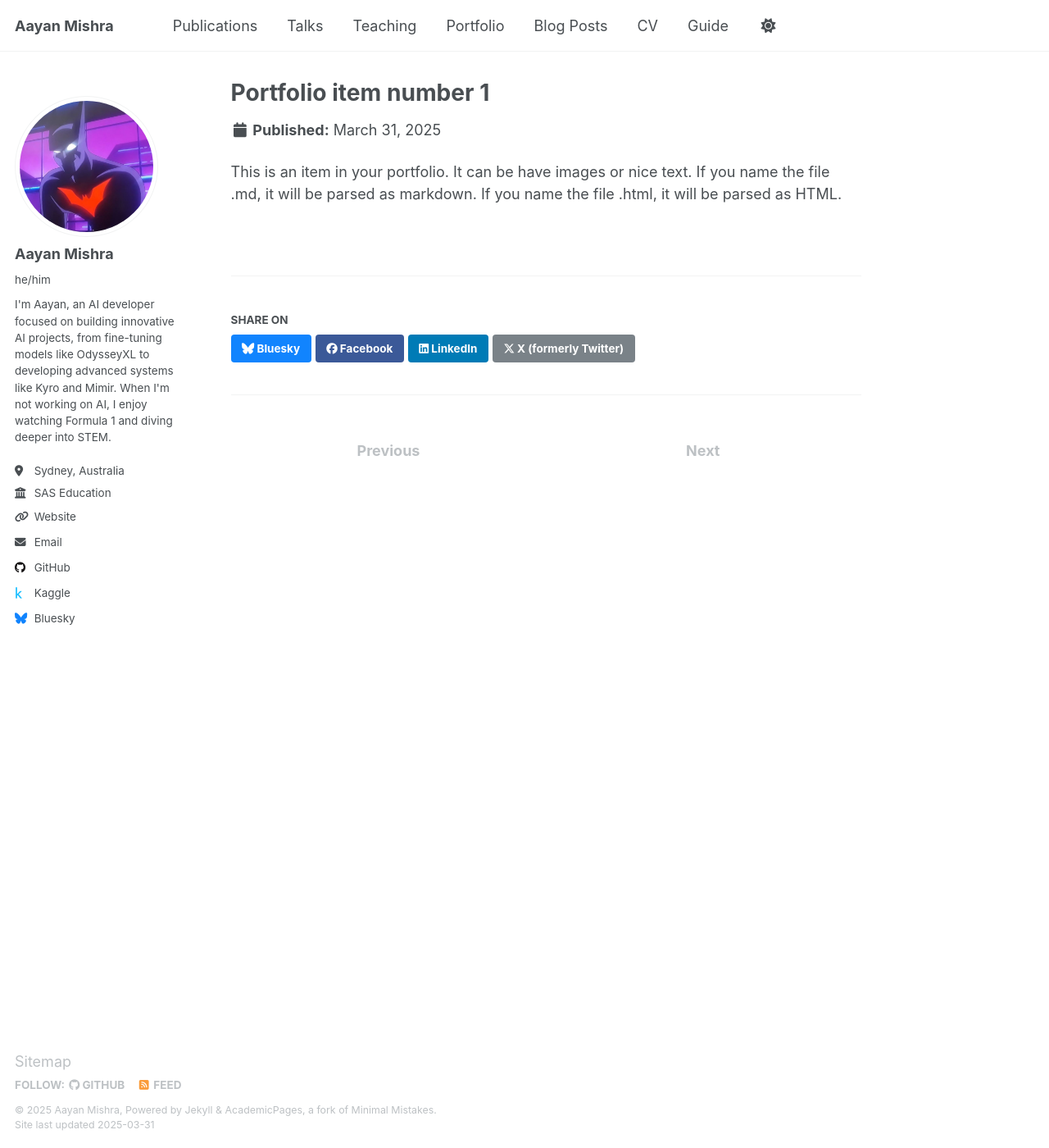
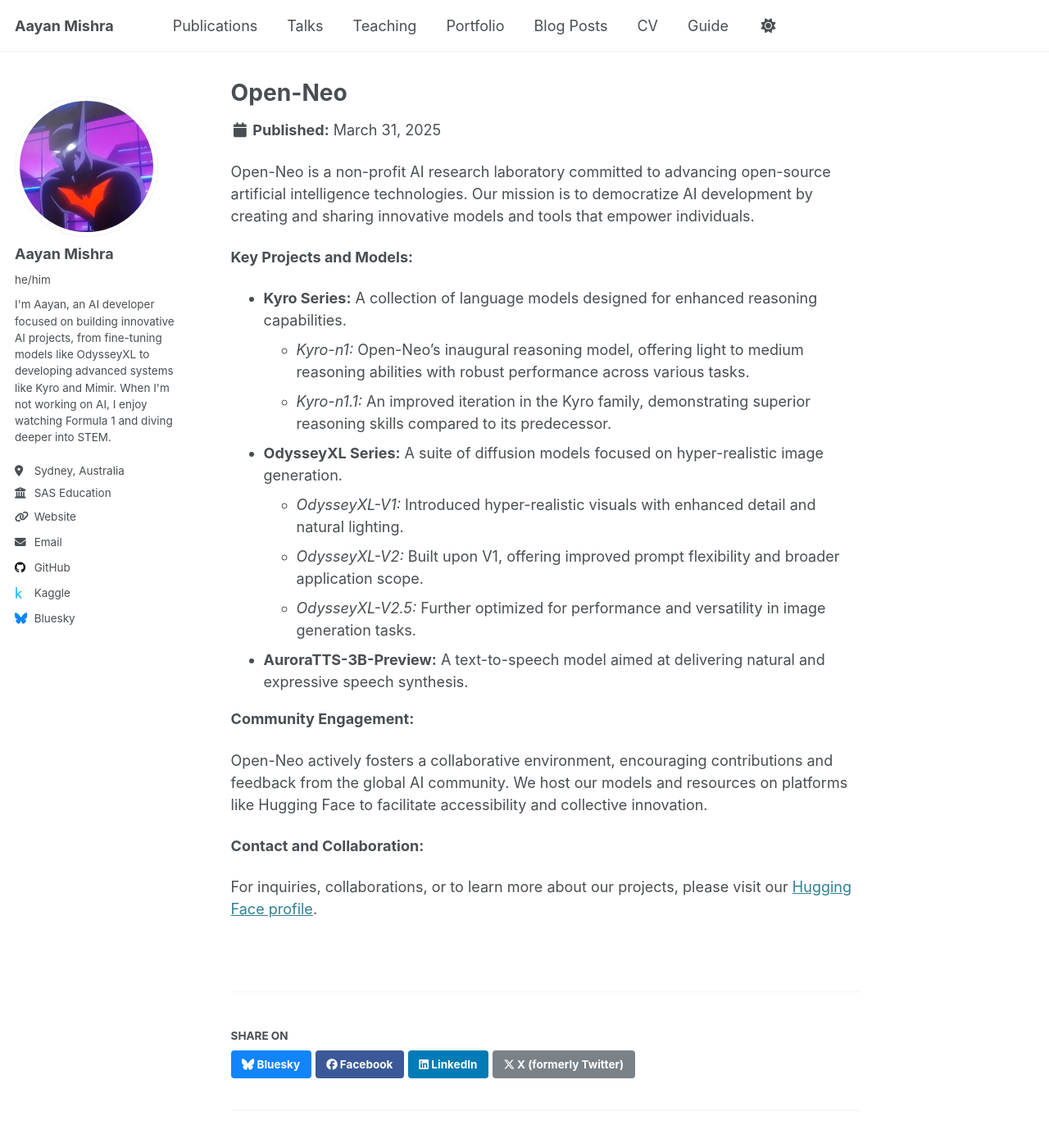
Before and after one commit to Aayan-Mishra/aayan-mishra.github.io, a Jekyll site: the page built from _portfolio/portfolio-1.md, in a window 1280 px wide and 1400 px high. Shown: the whole window at 82% size. Built offline with Jekyll 4.4.1, drawn with Linux system fonts in a browser that asks for light colours.

Commit message:
Update portfolio-1.md

```diff
--- a/_portfolio/portfolio-1.md
+++ b/_portfolio/portfolio-1.md
@@ -1,7 +1,28 @@
 ---
-title: "Portfolio item number 1"
-excerpt: "Short description of portfolio item number 1<br/><img src='/images/500x300.png'>"
+title: "Open-Neo"
+excerpt: "Open-Neo is a research lab that makes powerful open-source models<br/><img src='/images/Open-Neo-500x300.png'>"
 collection: portfolio
 ---
 
-This is an item in your portfolio. It can be have images or nice text. If you name the file .md, it will be parsed as markdown. If you name the file .html, it will be parsed as HTML.
+Open-Neo is a non-profit AI research laboratory committed to advancing open-source artificial intelligence technologies. Our mission is to democratize AI development by creating and sharing innovative models and tools that empower individuals.
+
+**Key Projects and Models:**
+
+- **Kyro Series:** A collection of language models designed for enhanced reasoning capabilities.
+  - *Kyro-n1:* Open-Neo's inaugural reasoning model, offering light to medium reasoning abilities with robust performance across various tasks.
+  - *Kyro-n1.1:* An improved iteration in the Kyro family, demonstrating superior reasoning skills compared to its predecessor.
+
+- **OdysseyXL Series:** A suite of diffusion models focused on hyper-realistic image generation.
+  - *OdysseyXL-V1:* Introduced hyper-realistic visuals with enhanced detail and natural lighting.
+  - *OdysseyXL-V2:* Built upon V1, offering improved prompt flexibility and broader application scope.
+  - *OdysseyXL-V2.5:* Further optimized for performance and versatility in image generation tasks.
+
+- **AuroraTTS-3B-Preview:** A text-to-speech model aimed at delivering natural and expressive speech synthesis.
+
+**Community Engagement:**
+
+Open-Neo actively fosters a collaborative environment, encouraging contributions and feedback from the global AI community. We host our models and resources on platforms like Hugging Face to facilitate accessibility and collective innovation.
+
+**Contact and Collaboration:**
+
+For inquiries, collaborations, or to learn more about our projects, please visit our [Hugging Face profile](https://huggingface.co/open-neo).
```
